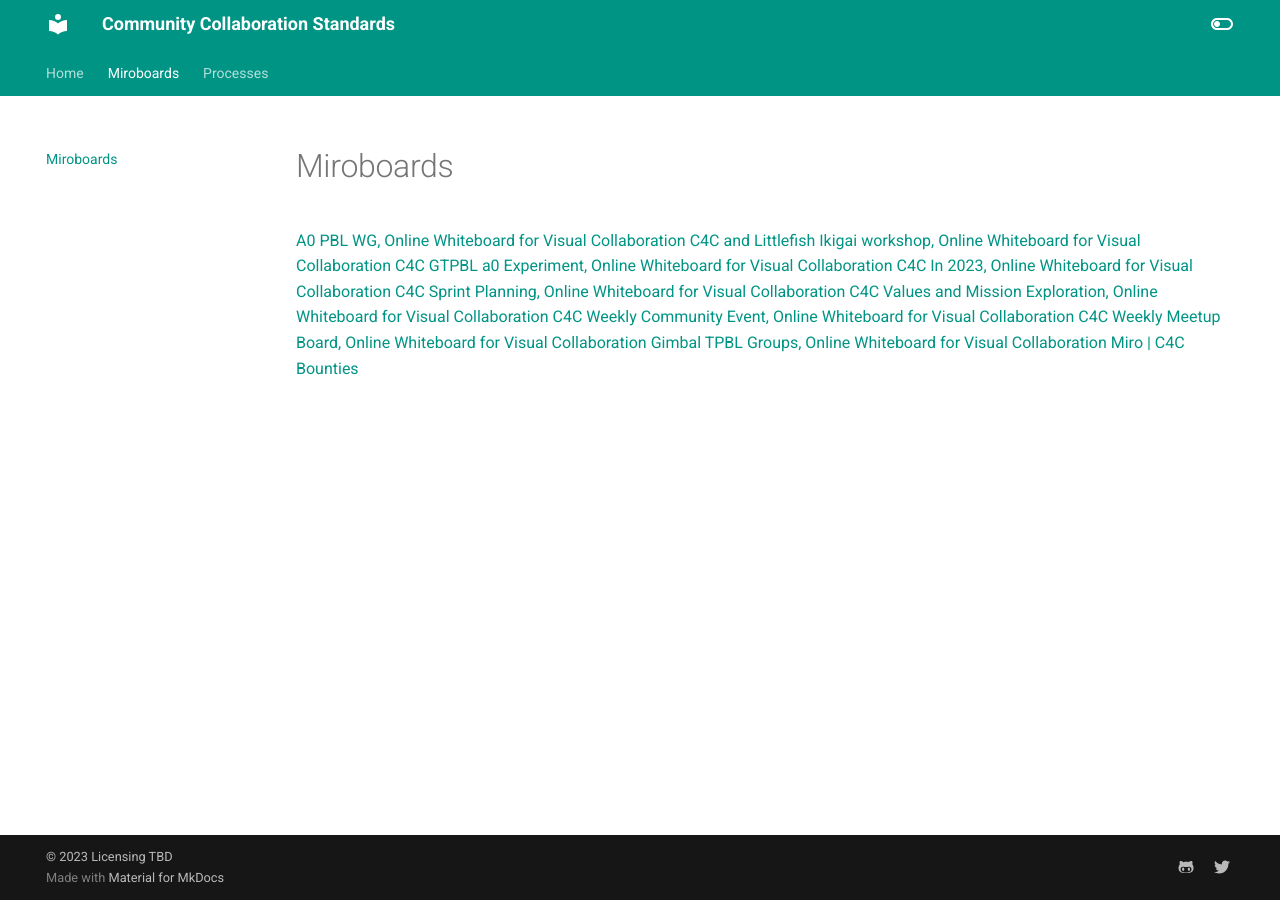
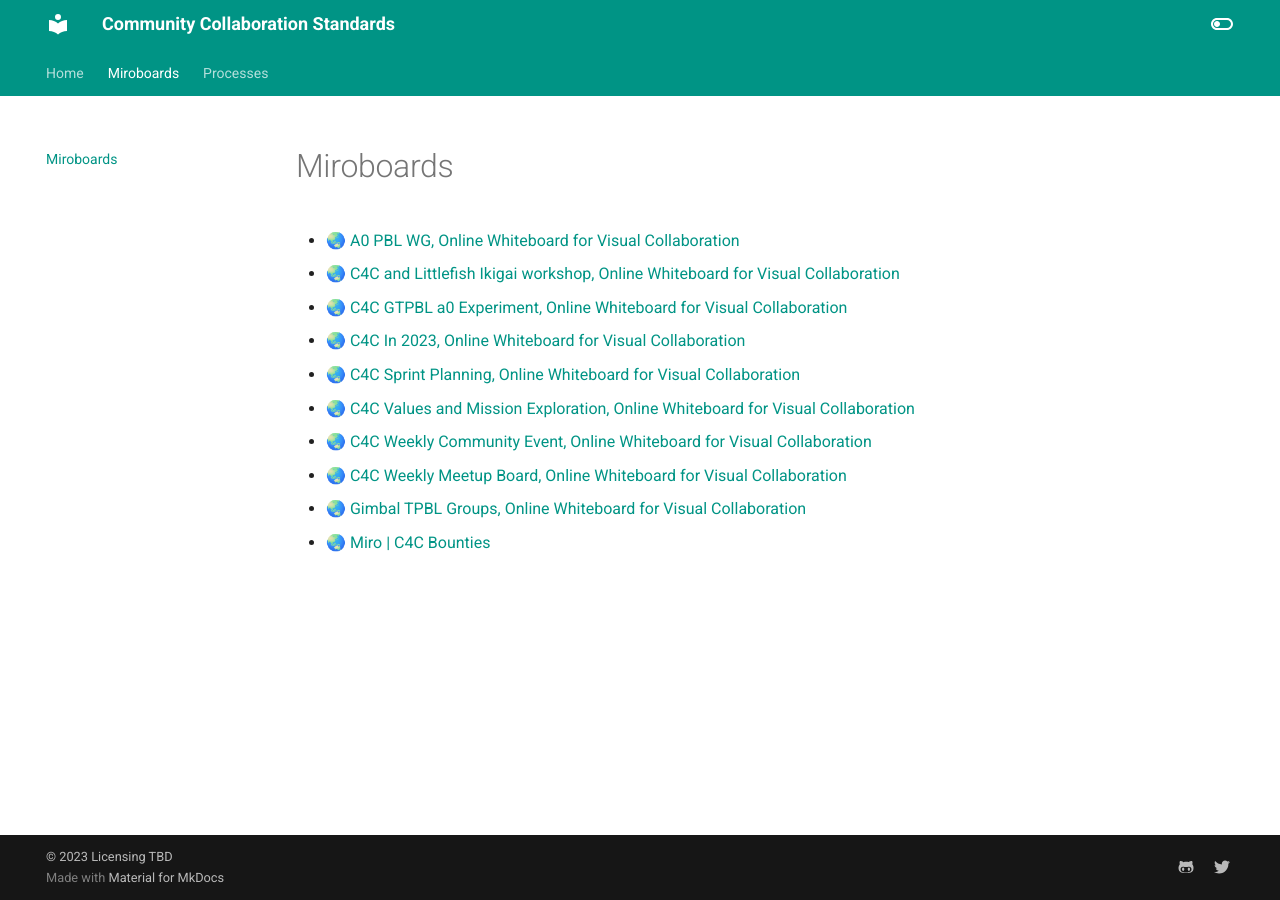
Before and after one commit to Newman5/community-collaboration-standards, an MkDocs documentation site: the page built from docs/miroboards.md, in a window 1280 px wide. Built offline with MkDocs 1.6.1 and Material for MkDocs 9.7.7, drawn with Linux system fonts in a browser that asks for light colours.

Commit message:
random tweaks

```diff
--- a/docs/miroboards.md
+++ b/docs/miroboards.md
@@ -1,10 +1,10 @@
-[A0 PBL WG, Online Whiteboard for Visual Collaboration](https://miro.com/app/board/uXjVO4u0254=/)
-[C4C and Littlefish Ikigai workshop, Online Whiteboard for Visual Collaboration](https://miro.com/app/board/uXjVPbKejuM=/)
-[C4C GTPBL a0 Experiment, Online Whiteboard for Visual Collaboration](https://miro.com/app/board/uXjVODV6VmQ=/)
-[C4C In 2023, Online Whiteboard for Visual Collaboration](https://miro.com/app/board/uXjVP0vNUtI=/)
-[C4C Sprint Planning, Online Whiteboard for Visual Collaboration](https://miro.com/app/board/uXjVPLHlTW4=/)
-[C4C Values and Mission Exploration, Online Whiteboard for Visual Collaboration](https://miro.com/app/board/uXjVO58g65o=/?moveToWidget=3458764525663955125)
-[C4C Weekly Community Event, Online Whiteboard for Visual Collaboration](https://miro.com/app/board/uXjVO7zjWNg=/)
-[C4C Weekly Meetup Board, Online Whiteboard for Visual Collaboration](https://miro.com/app/board/uXjVPQJzTqU=/?moveToWidget=3458764536132622013&cot=14)
-[Gimbal TPBL Groups, Online Whiteboard for Visual Collaboration](https://miro.com/app/board/uXjVOM3liIk=/)
-[Miro | C4C Bounties](https://miro.com/app/board/uXjVOuaM04Y=/?share_link_id=459956892074)
+- 🌏 [A0 PBL WG, Online Whiteboard for Visual Collaboration](https://miro.com/app/board/uXjVO4u0254=/)
+- 🌏 [C4C and Littlefish Ikigai workshop, Online Whiteboard for Visual Collaboration](https://miro.com/app/board/uXjVPbKejuM=/)
+- 🌏 [C4C GTPBL a0 Experiment, Online Whiteboard for Visual Collaboration](https://miro.com/app/board/uXjVODV6VmQ=/)
+- 🌏 [C4C In 2023, Online Whiteboard for Visual Collaboration](https://miro.com/app/board/uXjVP0vNUtI=/)
+- 🌏 [C4C Sprint Planning, Online Whiteboard for Visual Collaboration](https://miro.com/app/board/uXjVPLHlTW4=/)
+- 🌏 [C4C Values and Mission Exploration, Online Whiteboard for Visual Collaboration](https://miro.com/app/board/uXjVO58g65o=/?moveToWidget=3458764525663955125)
+- 🌏 [C4C Weekly Community Event, Online Whiteboard for Visual Collaboration](https://miro.com/app/board/uXjVO7zjWNg=/)
+- 🌏 [C4C Weekly Meetup Board, Online Whiteboard for Visual Collaboration](https://miro.com/app/board/uXjVPQJzTqU=/?moveToWidget=3458764536132622013&cot=14)
+- 🌏 [Gimbal TPBL Groups, Online Whiteboard for Visual Collaboration](https://miro.com/app/board/uXjVOM3liIk=/)
+- 🌏 [Miro | C4C Bounties](https://miro.com/app/board/uXjVOuaM04Y=/?share_link_id=459956892074)
```
Also changed, not shown: docs/index.md (+4 -6 lines), docs/processes/brainstorming.md (deleted, +0 -1 lines), docs/processes/accounting.md (deleted).
